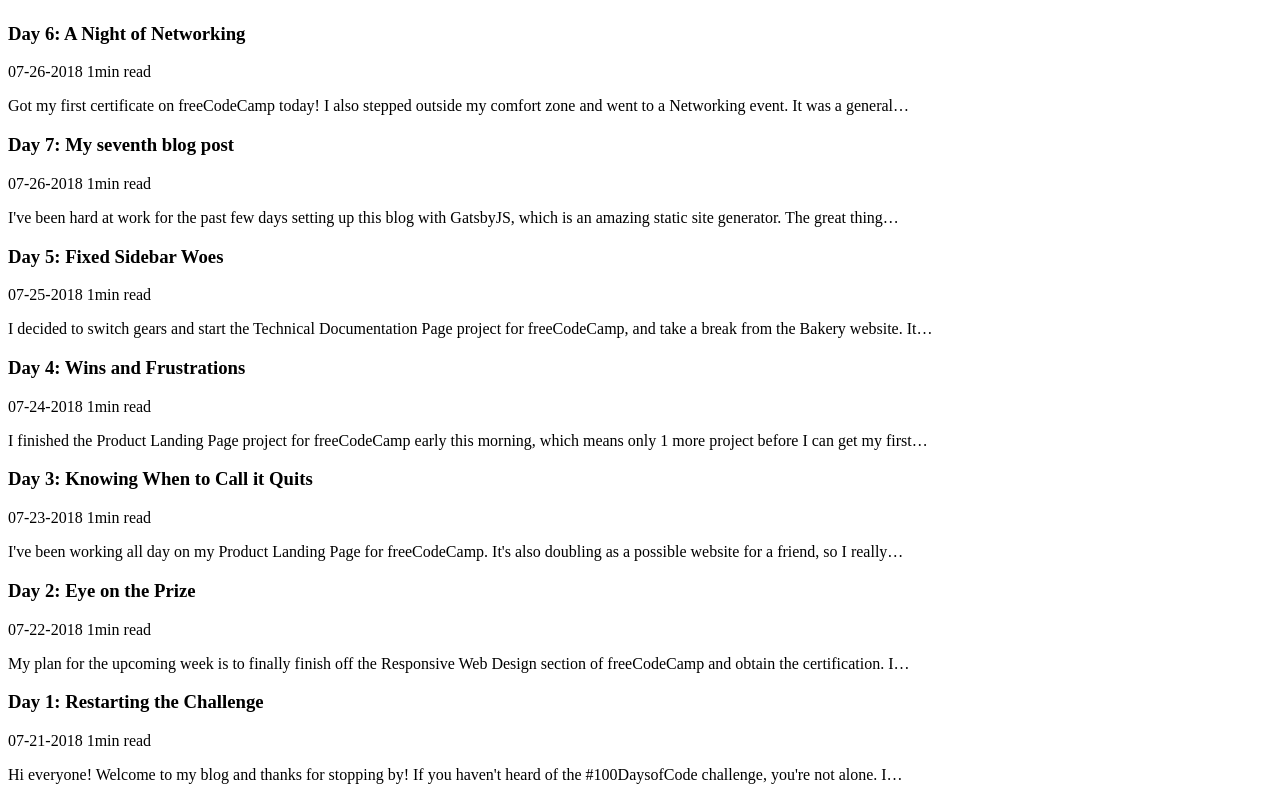
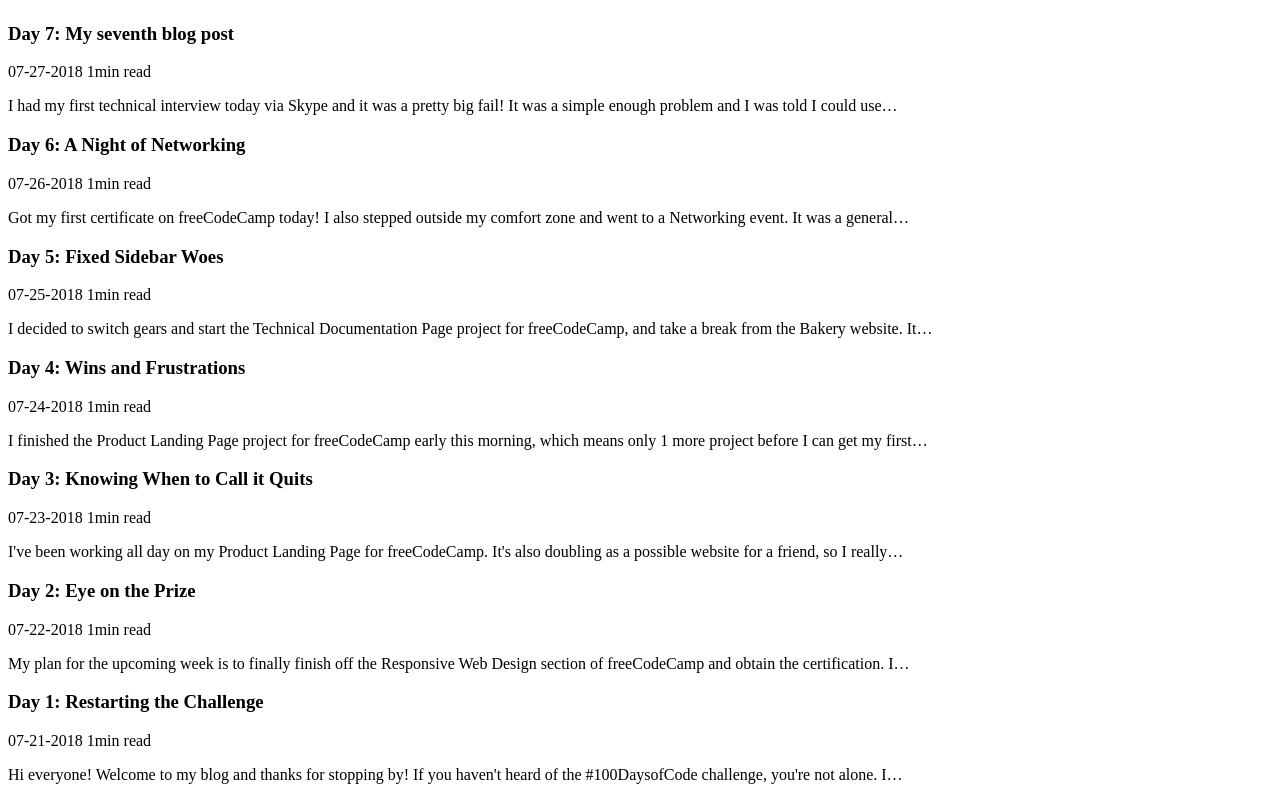
Before and after one commit to himashi99/gatsby-myblog, a Gatsby site: page / in a window 1280 px wide. Shown: the part 1525-2322 px from the top of the page. Built offline with nearby package versions, Linux system fonts and the light colour scheme; Gatsby itself is replaced by a stand-in of ours.

Commit message:
Add Day 7 blog-post

```diff
--- a/src/blog/07-27-2018 - Day7.md
+++ b/src/blog/07-27-2018 - Day7.md
@@ -1,6 +1,10 @@
 ---
 title: "Day 7: My seventh blog post"
-date: "07-26-2018"
+date: "07-27-2018"
 published: true
 ---
-I've been hard at work for the past few days setting up this blog with GatsbyJS, which is an amazing static site generator. The great thing about Gatsby is that it's fairly simple to set up even with a rudimentary knowledge of React and Graphql. Once you have the basics down though, you can add much more complexity to your site.
+I had my first technical interview today via Skype and it was a pretty big fail! It was a simple enough problem and I was told I could use whatever language I felt comfortable with. I attempted it with JavaScript, but for some reasons all my knowledge of the syntax seemed to fly out the window. It was such a different feeling having someone there waiting for you to solve the problem, as opposed to you on your own, taking your time.
+
+Now normally I would be kicking myself for freezing up, but I'm attempting to embrace my failures and mistakes and look at it as a learning opportunity. I did my first technical test and it didn't kill me. I'll be better prepared next time now that I know what to expect.
+
+In other news, I still haven't figured out why my blog posts aren't displaying. That will be a priority this weekend.
```
